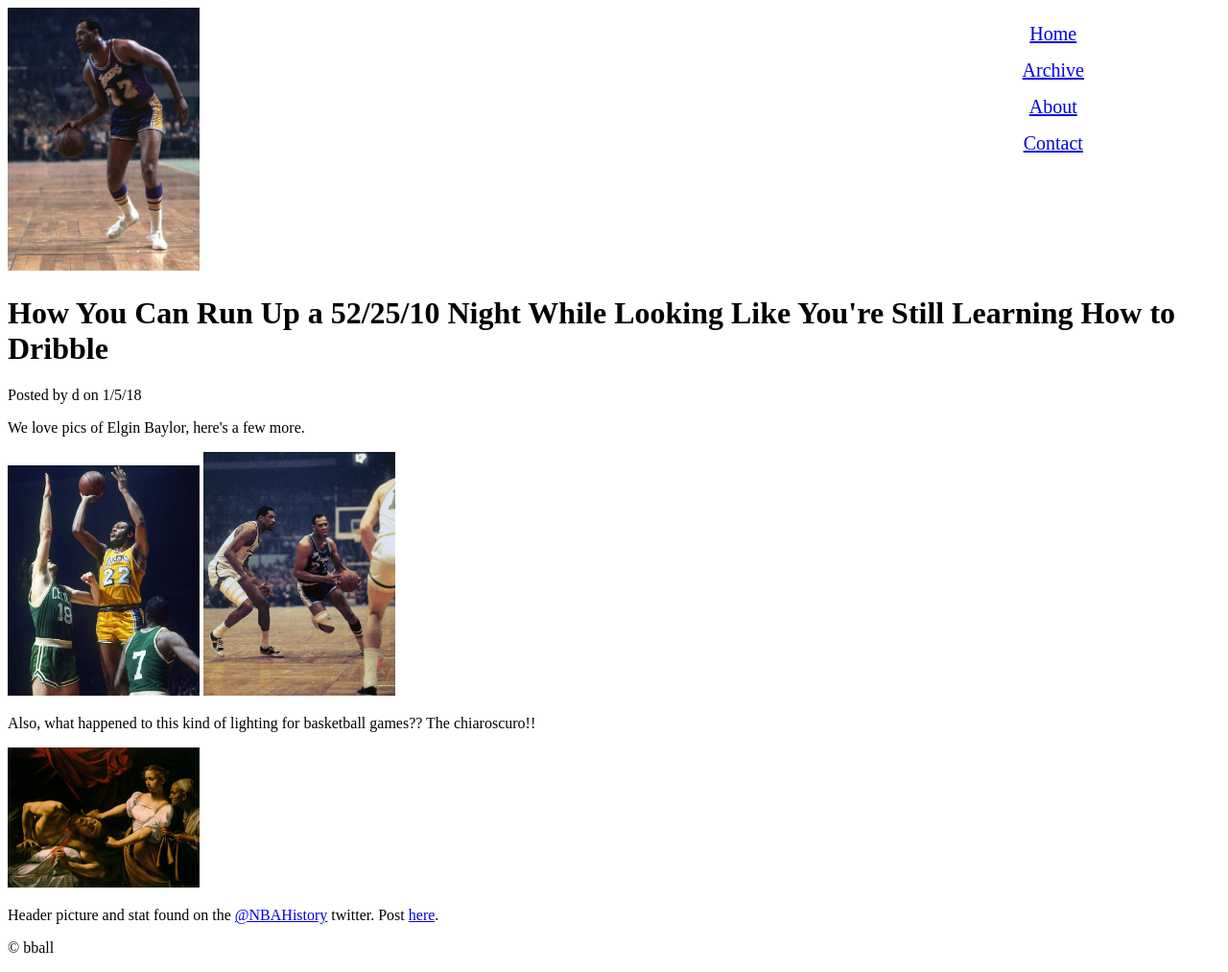
After one commit to deanjgoldman/hoopstor, a Flask app: template templates/post2.html in a window 1280 px wide. The commit adds this page. Shown: the whole page at 96% size. Run offline with Flask 2, Linux system fonts and the light colour scheme; the template is opened without the code that fills it, so the values that code supplies are empty; some libraries are stand-ins or nearby versions.

Commit message:
second post

```diff
--- /dev/null
+++ b/templates/post2.html
@@ -0,0 +1,30 @@
+{% extends "base.html" %}
+{% block content %}
+
+<!-- Header -->
+<style>
+img {
+  width:200px;
+
+}
+</style>
+<img class="postblock" src="../static/elgin-baylor-triple-double.jpg">
+<div class="postblock">
+  <h1>How You Can Run Up a 52/25/10 Night While Looking Like You're Still Learning How to Dribble</h1>
+  <span>
+    Posted by d on 1/5/18
+  </span>
+</div>
+
+  <!-- Post Content -->
+<article>
+  <div class="postblock">
+    <p>We love pics of Elgin Baylor, here's a few more.</p>
+    <img class="postblock" src="../static/elgin-lighting.jpg">
+    <img class="postblock" src="../static/1966-0417-19-Elgin-Baylor-Bill-Russell-001312554.jpg">
+    <p>Also, what happened to this kind of lighting for basketball games?? The chiaroscuro!!</p>
+    <img class="postblock" src="../static/bruntileschi.jpg">
+    <p>Header picture and stat found on the <a href="https://twitter.com/NBAHistory">@NBAHistory</a> twitter. Post <a href="https://twitter.com/nbahistory/status/847271736408104961">here</a>.</p>
+  </div>
+</article>
+{% endblock %}
```
Also changed, not shown: templates/index.html (+11 -0 lines), static/1966-0417-19-Elgin-Baylor-Bill-Russell-001312554.jpg (added), static/bruntileschi.jpg (added), static/elgin-baylor-triple-double.jpg (added), static/elgin-lighting.jpg (added).
